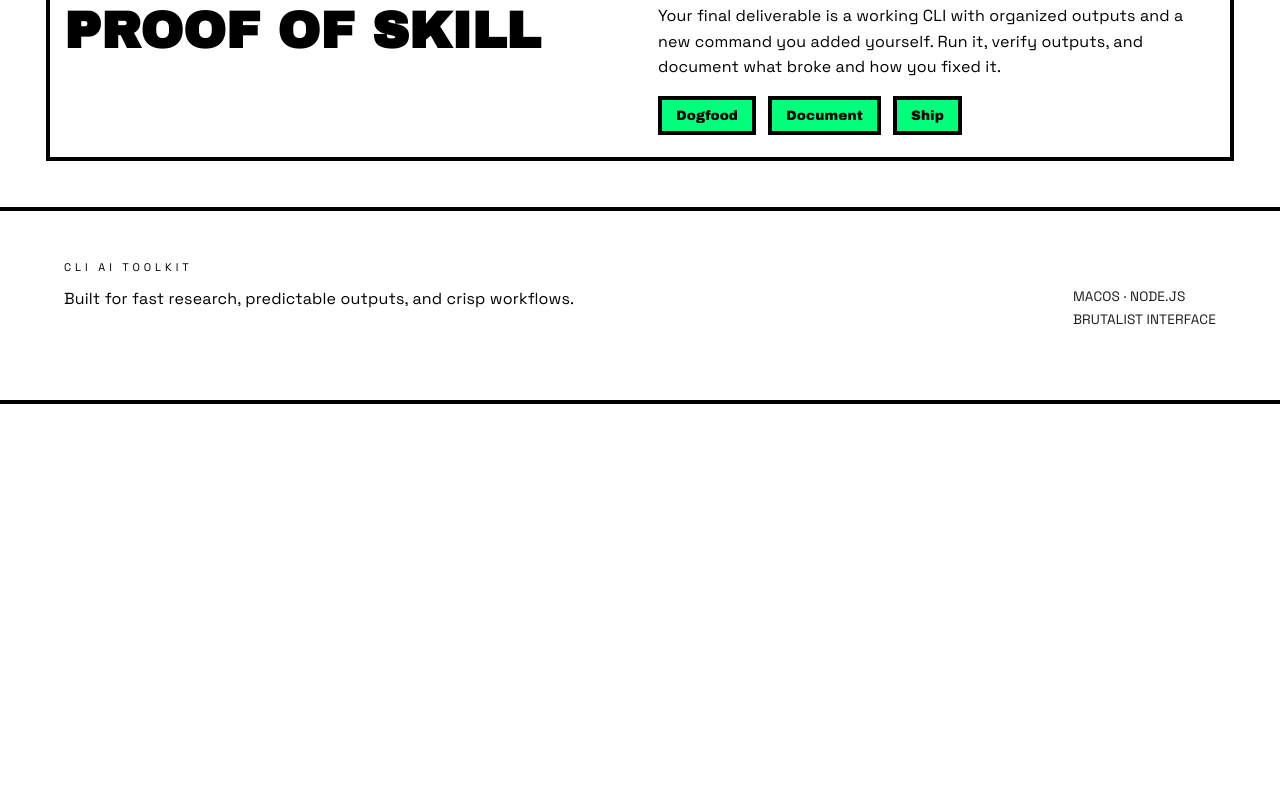
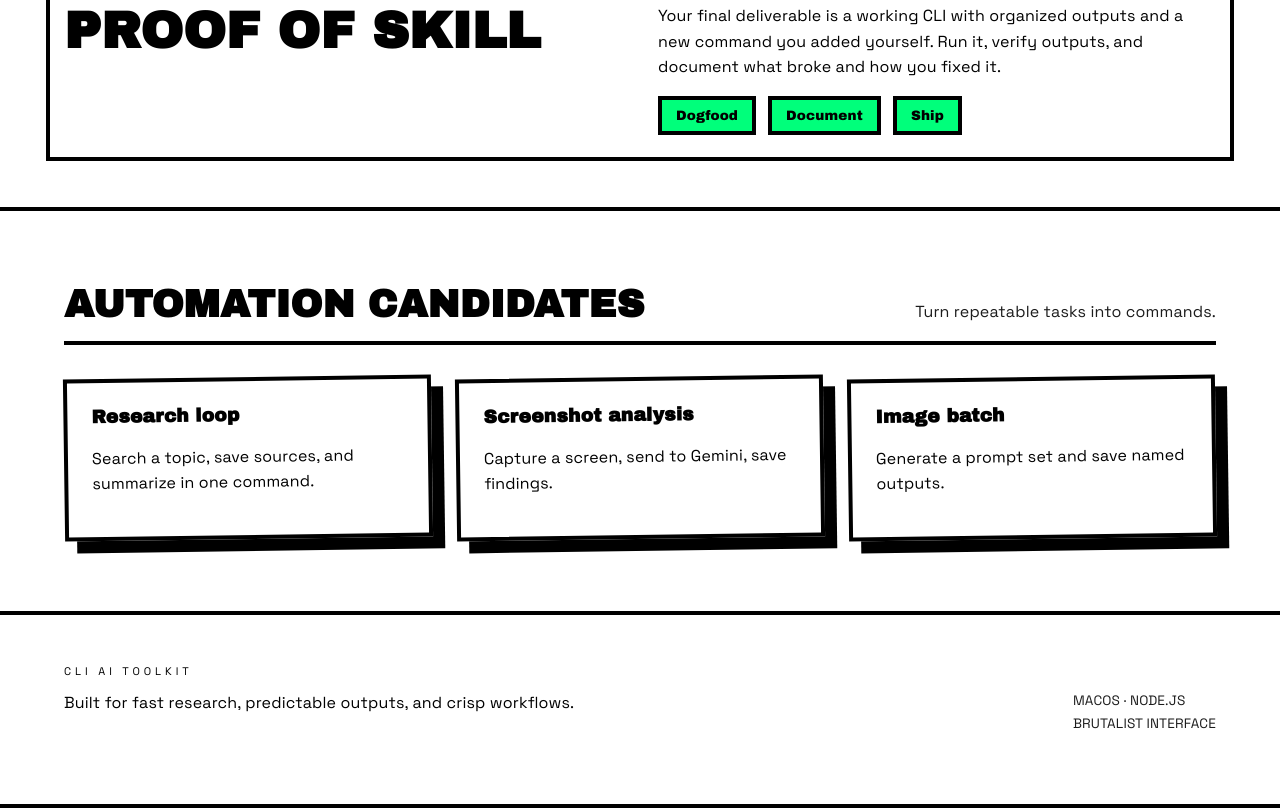
Before and after one commit to kaw393939/agentic_orchestration_toolkit, a website: page docs/index.html in a window 1280 px wide. Shown: the part 3472-4280 px from the top of the page. Before the commit the page ends 3876 px from the top, so only its background shows below. Drawn offline with Linux system fonts and the light colour scheme.

Commit message:
Add automation candidates section

```diff
--- a/docs/index.html
+++ b/docs/index.html
@@ -235,6 +235,27 @@ GEMINI_API_KEY=your_key_here</code></pre>
           </div>
         </div>
       </section>
+
+      <section id="automation" class="section reveal">
+        <div class="section-title">
+          <h2>Automation candidates</h2>
+          <p>Turn repeatable tasks into commands.</p>
+        </div>
+        <div class="card-grid">
+          <article class="card brutal-card">
+            <h3>Research loop</h3>
+            <p>Search a topic, save sources, and summarize in one command.</p>
+          </article>
+          <article class="card brutal-card">
+            <h3>Screenshot analysis</h3>
+            <p>Capture a screen, send to Gemini, save findings.</p>
+          </article>
+          <article class="card brutal-card">
+            <h3>Image batch</h3>
+            <p>Generate a prompt set and save named outputs.</p>
+          </article>
+        </div>
+      </section>
     </main>
 
     <footer class="footer reveal">
```
